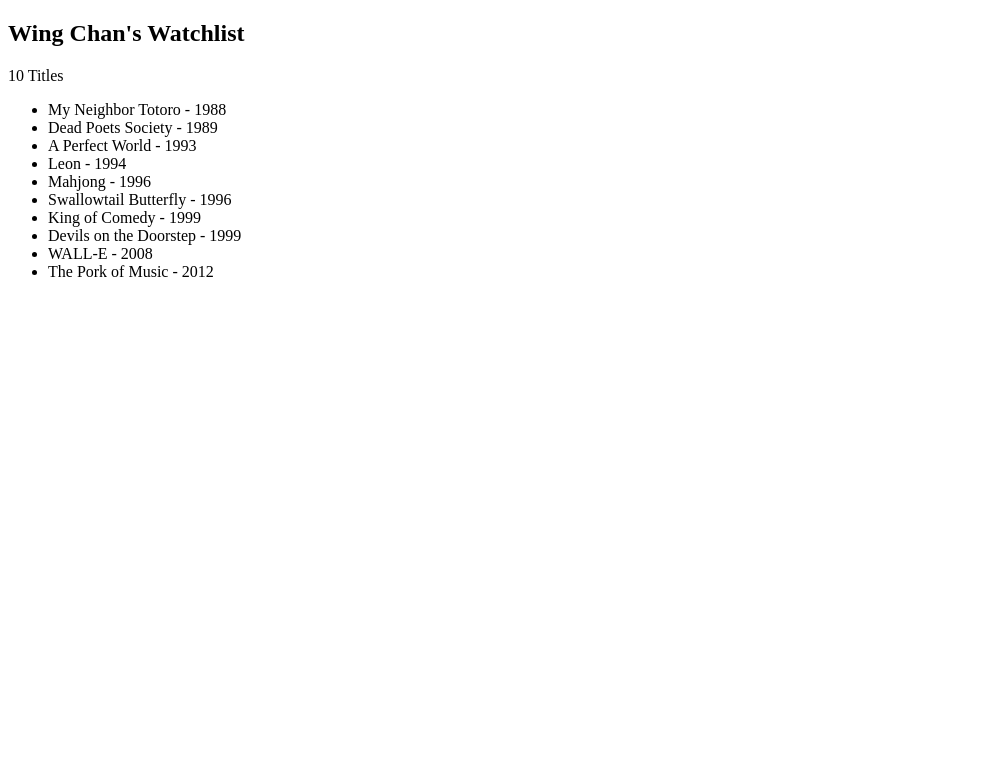
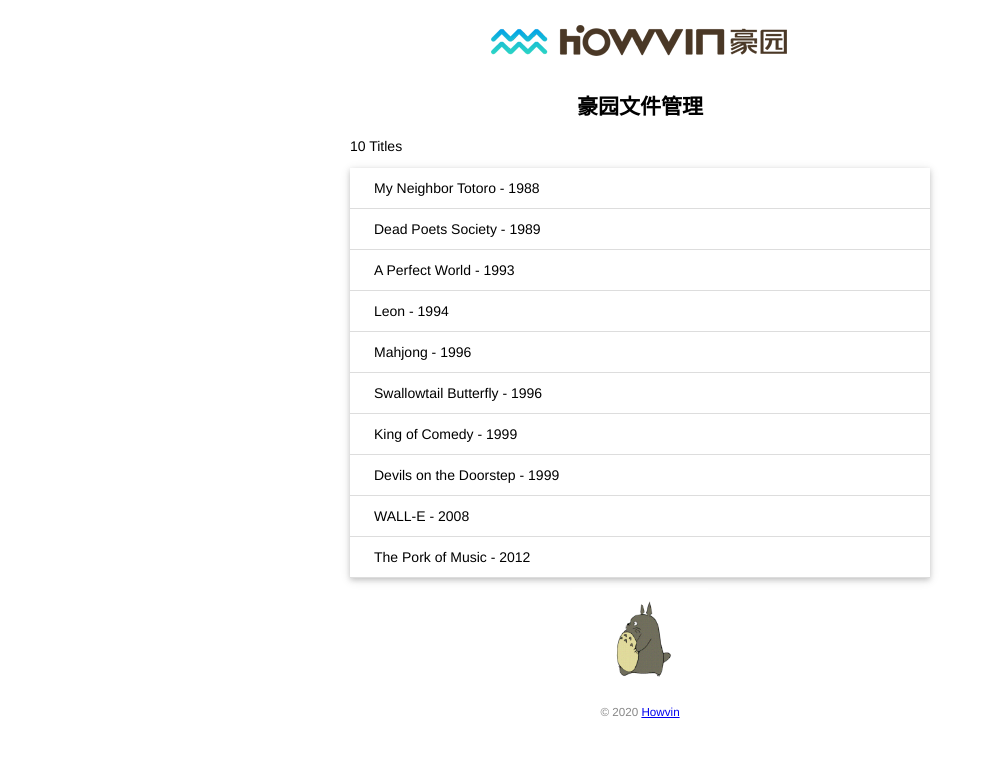
Before and after one commit to ChanYunwing/watchlist, a Flask app: page / in a window 1280 px wide. Shown: the top 757 px of the page, without its empty margins (0-987 px from the left). Run offline with Flask 2, Linux system fonts and the light colour scheme.

Commit message:
complete static files

```diff
--- /dev/null
+++ b/static/style.css
@@ -0,0 +1,43 @@
+body {
+    margin: auto;
+    max-width: 580px;
+    font-size: 14px;
+    font-family: Helvetica, Arial, sans-serif;
+}
+
+footer {
+    color: #888;
+    margin-top: 15px;
+    text-align:center;
+}
+
+.logo {
+    display: block;
+    margin: 0 auto;
+
+}
+
+.title {
+    text-align: center;
+
+}
+
+.totoro {
+    /* 块状元素占领一整行自动换行 */
+    display: block;
+    margin: 0 auto;
+    height: 100px;
+}
+
+.movie-list {
+    /* 列表样式，默认实心圆*，设定没有样式/     */
+    list-style-type: none;
+    padding: 0;
+    margin-bottom: 10px;
+    box-shadow: 0 2px 5px 0 rgba(0, 0, 0, 0.16), 0 2px 10px 0 rgba(0, 0, 0, 0.12);
+}
+
+.movie-list li {
+    padding: 12px 24px;
+    border-bottom: 1px solid #ddd;
+}
--- a/templates/index.html
+++ b/templates/index.html
@@ -6,16 +6,25 @@
           content="width=device-width, user-scalable=no, initial-scale=1.0, maximum-scale=1.0, minimum-scale=1.0">
     <meta http-equiv="X-UA-Compatible" content="ie=edge">
     <title>{{ name }}'s Watchlist</title>
+    <link rel="stylesheet" href="{{ url_for('static', filename='style.css') }}" type="text/css">
+    <link rel="icon" href="{{ url_for('static', filename='logo.bmp' )}}">
 </head>
 <body>
-    <h2>{{ name }}'s Watchlist</h2>
+    <h2>
+        <img alt="logo" class="logo" src="{{ url_for('static', filename='logo.gif') }}"><br>
+        <div class="title">豪园文件管理</div>
+    </h2>
     <p>{{ movies|length }} Titles</p>
-    <ul>
+    <ul class="movie-list">
         {% for movie in movies %}
         <li>
             {{ movie.title }} - {{ movie.year }}
         </li>
         {% endfor %}
     </ul>
+    <img class="totoro" src="{{ url_for('static', filename='images/totoro.gif') }}" alt="">
+    <footer>
+        <small>&copy; 2020 <a href="http://howvin.com">Howvin</a></small>
+    </footer>
 </body>
 </html>
```
Also changed, not shown: static/images/avatar.png (added), static/images/totoro.gif (added), static/logo.bmp (added), static/logo.gif (added).
